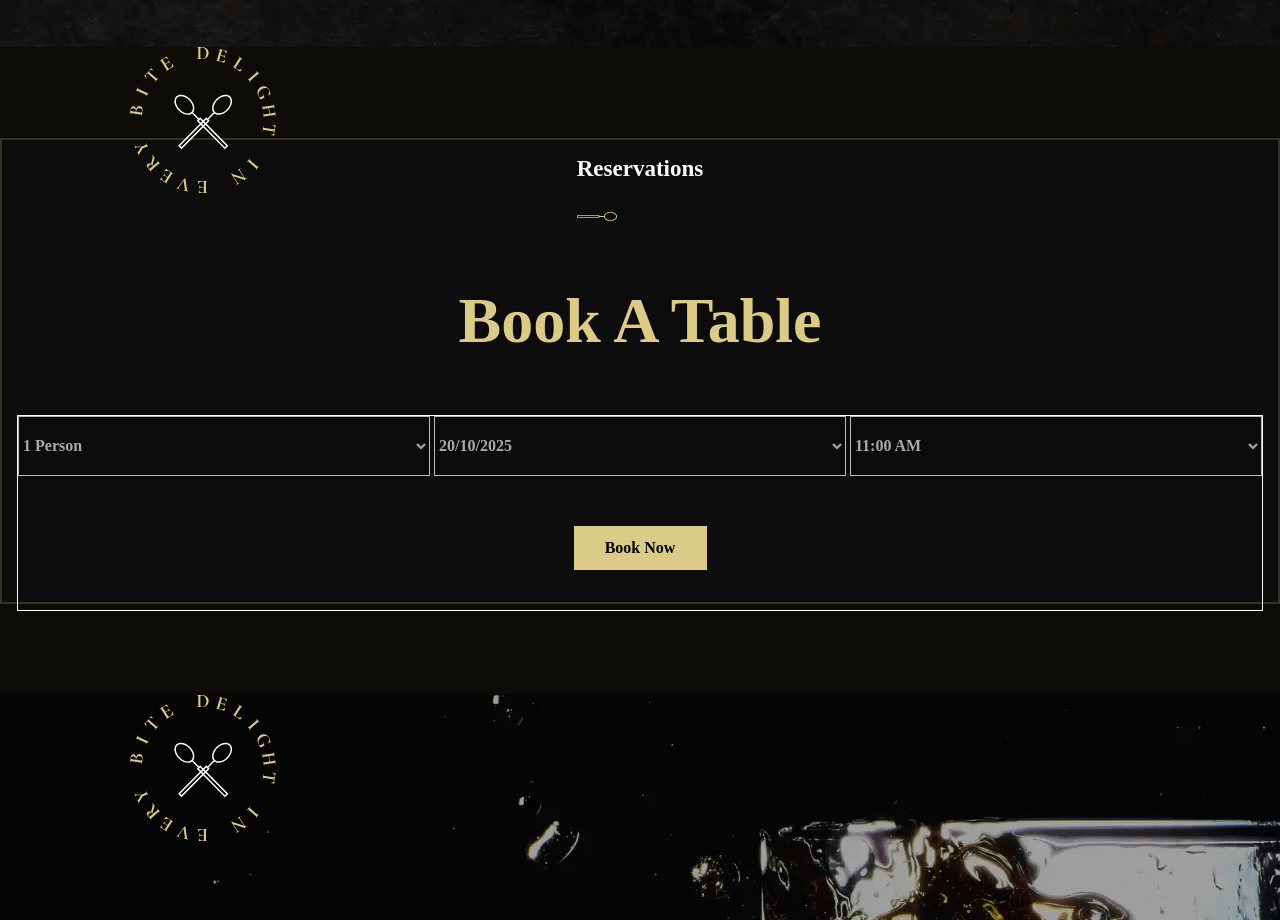
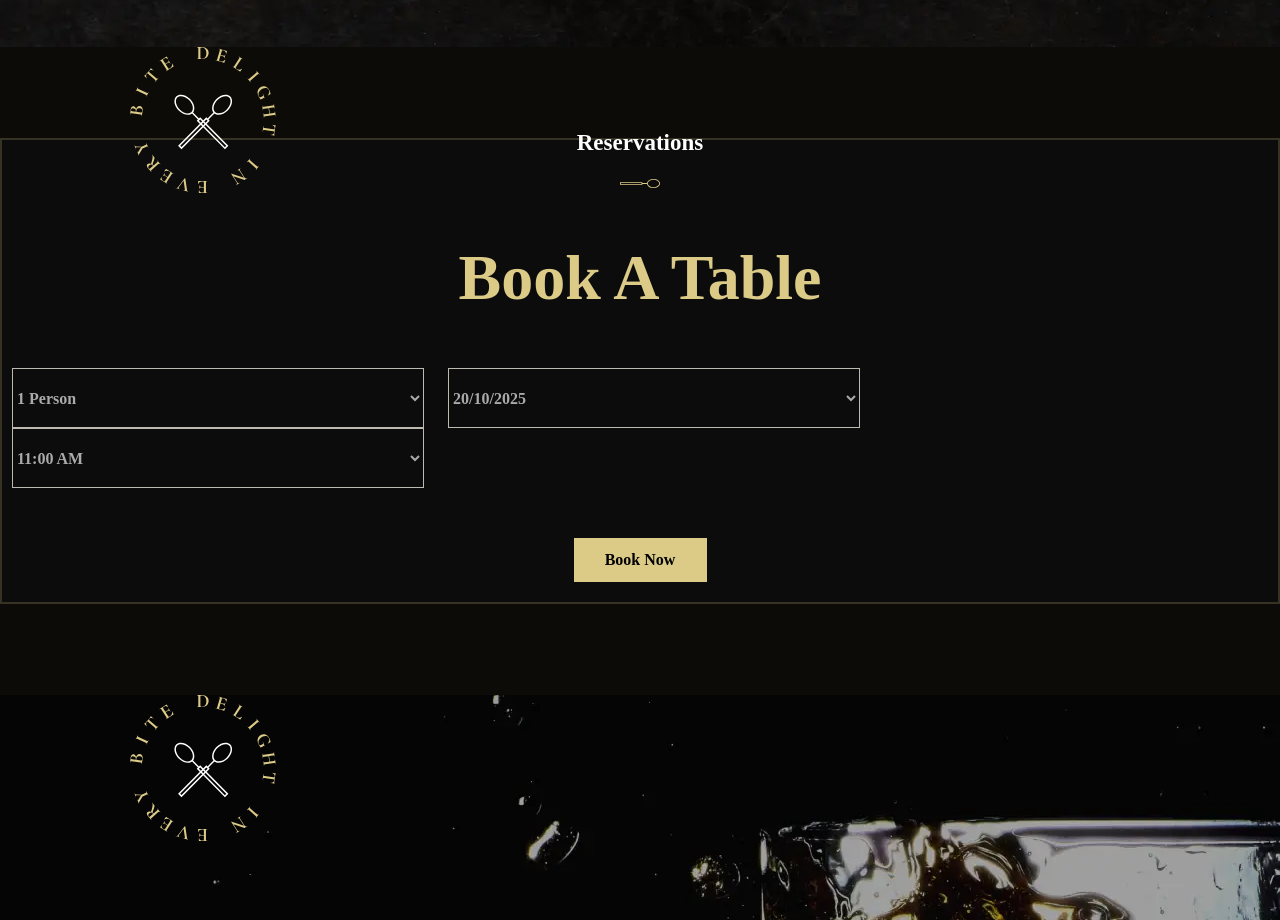
Before and after one commit to lamb-holy/group-project, a plain HTML site: page index.html in a window 1280 px wide. Shown: the part 1980-2900 px from the top of the page. Drawn offline with nearby package versions, Linux system fonts and the light colour scheme; a web font is replaced by a local one.

Commit message:
Update main.css

```diff
--- a/styles/main.css
+++ b/styles/main.css
@@ -217,19 +217,25 @@
     align-items: center;
 }
 
+.BookATableTop{
+    display: flex;
+    flex-direction: column;
+    align-items: center;
+    justify-content: center;
+}
+
 .BookATable h3{
     font-family: Cormorant Upright;
     font-weight: 700;
     font-size: 23px;
-    line-height: 130%;
     color: white;
+    margin-top: 10px;
 }
 
 .BookATable h2{
     font-family: Cormorant Upright;
     font-weight: 600;
     font-size: 64px;
-    line-height: 130%;
     color: var(--brand-light)
 }
 
@@ -244,11 +250,10 @@
     font-family: Cormorant Upright;
     font-weight: 600;
     font-size: 16px;
+    margin: 0px 10px 0px 10px;
 }
 
-.form{
-    border: solid 1px white;
-}
+
 
 .table-btn_box {
     display: flex;
```
